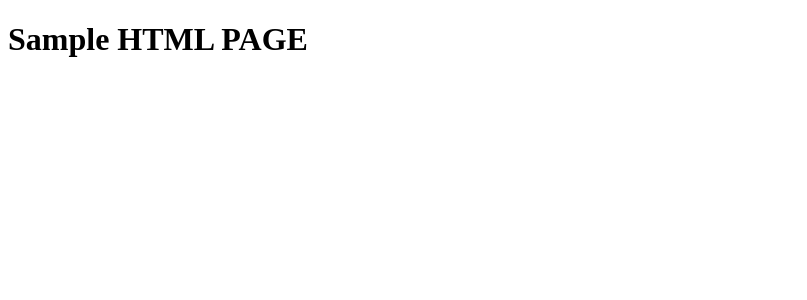
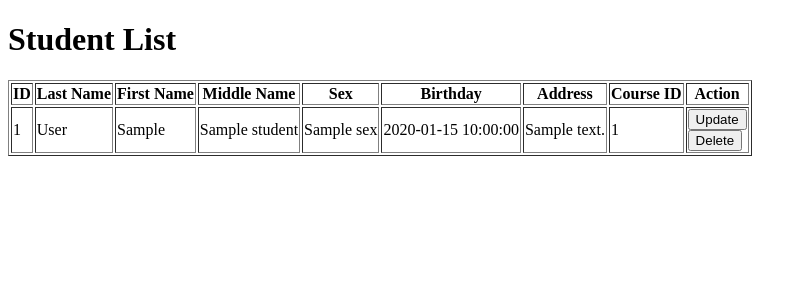
Before and after one commit to Maryclaire16/Callejo-maryclaire-FINALEXAM, a Flask app: template templates/index.html in a window 1280 px wide. Shown: the top 300 px of the page, without its empty margins (0-807 px from the left). Run offline with Flask 3, Linux system fonts and the light colour scheme; the template is opened without the code that fills it: most values are stand-ins (such as "Sample title", 1, 10 or a date in 2020).

Commit message:
first commit

```diff
--- a/main.py
+++ b/main.py
@@ -1,12 +1,21 @@
-from flask import Flask, render_template, request, redirect
+from flask import Flask, render_template, redirect , url_for, request
 from users import Users
 from students import Students
 
 app = Flask(__name__)
 
+# Dummy data
+students = [
+    {'id': 1, 'last_name': "CALLEJO", 'first_name': "MARY CLAIRE", 'middle_name': "BACUNAWA", 'sex': "FEMALE", 'birthday': "09-16-1993", 'addres': "MUDIIT", 'course_id':"5"},
+    {'id': 103, 'last_name': "ALAGAO", 'first_name': "DHARYLLE", 'middle_name': "AUSTRIA", 'sex': "MALE", 'birthday': "12-07-2003", 'address': "GADDANI", 'course_id': "3"},
+    {'id': 2,'last_name': "CADA", 'first_name':  "ALIJUN", 'middle_name': "C", 'sex': "MALE", 'birthday': "10-19-2003", 'address': "LAGANGILANG", 'course_id': "2"},
+    {'id': 5, 'last_name': "VILLASTIQUE", 'first_name': "MARIA CIELO",'middle_name': "BAATI", 	'sex': "FEMALE", 'birthday': "03-12-2002", 'address': "PRESENTAR", 'course_id': "7"},
+    {'id': 6, 'last_name': "JACQUIAS", 'first_name': "ELOIZA", 'middle_name': "DUQUE",	'sex': "FEMALE", 'birthday': "04-01-2002",	'address': "SALLAPADAN", 'course_id': "9"}
+]
+
 @app.route('/')
 def index():
-    return render_template('login.html')
+    return render_template('login.html', students=students)
 
 @app.route('/check-user', methods=['POST'])
 def check_user():
@@ -42,3 +51,33 @@ def login():
 
 if __name__ == '__main__':
     app.run()
+
+@app.route('/update_student/<int:student_id>', methods=['GET','POST'])
+def update_students(student_id) :
+    student = next((s for s in students if s['id'] == student_id), None)
+    if student is None:
+        return "Student not found", 404
+
+    if request.method == 'POST':
+        # Update student logic here
+        student['last_name'] = request.form['last_name']
+        student['first_name'] = request.form['first_name']
+        student['middle_name'] = request.form['middle_name']
+        student['sex'] = request.form['sex']
+        student['birthday'] = request.form['birthday']
+        student['address'] = request.form['address']
+        student['course_id'] = int(request.form['course_id'])
+
+        return redirect(url_for('index'))
+
+        return render_template('update_student.html', student=student)
+
+@app.route('/delete_student/<int:student_id>', methods=['POST'])
+def delete_student(student_id):
+    global students
+    students = [s for s in students
+if s['id'] != student_id]
+    return redirect(url_for('index'))
+
+if __name__ == '__main__':
+    app.run(debug=True)
--- a/templates/index.html
+++ b/templates/index.html
@@ -3,9 +3,48 @@
 <head>
     <meta charset="UTF-8">
     <meta name="viewport" content="width=device-width, initial-scale=1.0">
-    <title>Document</title>
+    <title>STUDENT LIST</title>
+
 </head>
 <body>
-    <h1>Sample HTML PAGE</h1>
+    <h1>Student List</h1>
+    <table border has-background-warning="1">
+        <thead>
+            <tr>
+                <th>ID</th>
+                <th>Last Name</th>
+                <th>First Name</th>
+                <th>Middle Name</th>
+                <th>Sex</th>
+                <th>Birthday</th>
+                <th>Address</th>
+                <th>Course ID</th>
+                <th>Action</th>
+            </tr>
+        </thead>
+        <tbody>
+            {% for student in students %}
+            <tr>
+                <td>{{ student['id'] }}</td>
+                <td>{{ student['last_name'] }}</td>
+                <td>{{ student['first_name'] }}</td>
+                <td>{{ student['middle_name'] }}</td>
+                <td>{{ student['sex'] }}</td>
+                <td>{{ student['birthday'] }}</td>
+                <td>{{ student['address'] }}</td>
+                <td>{{ student['course_id'] }}</td>
+                <td>
+                    <form action="{{ url_for('update_student', student_id=student['id']) }}"method="get">
+                        <button type="submit">Update</button>
+                        </form>
+                        <form action="{{ url_for('delete_student', student_id=student['id']) }}"method="post">
+                            <button type="submit">Delete</button>
+                        </form>
+                </td>
+            </tr>
+            {% endfor %}
+        </tbody>
+    </table>
+
 </body>
 </html>
--- a/templates/login.html
+++ b/templates/login.html
@@ -34,7 +34,7 @@
             <br><br>
         </form>
         <a href="register.html" class="link-style">Register Here</a>
-
+        <a href="login.html"></a>
     </center>
 </body>
 
```
Also changed, not shown: templates/student_list.html (+24 -5 lines), templates/update_student.html (added, +21 -0 lines).
